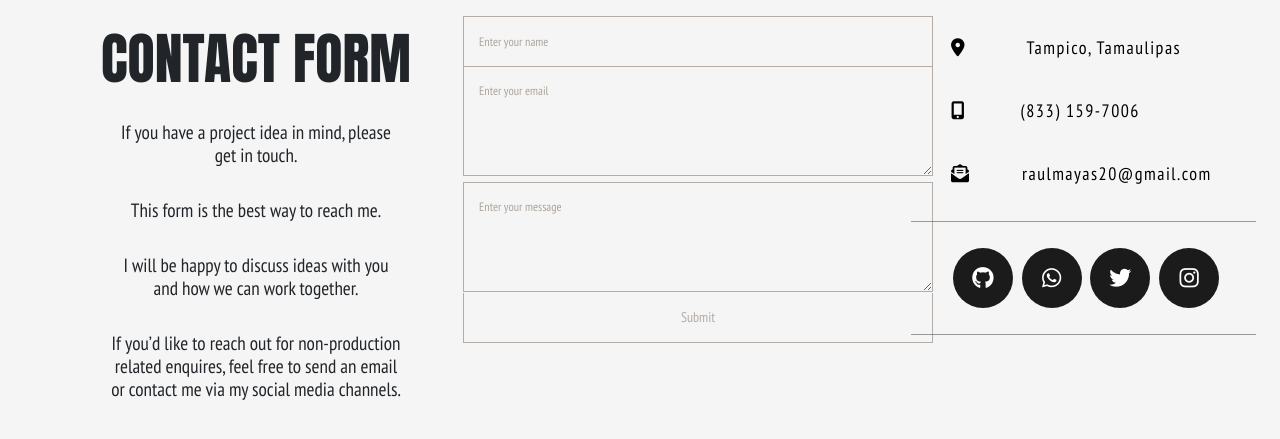
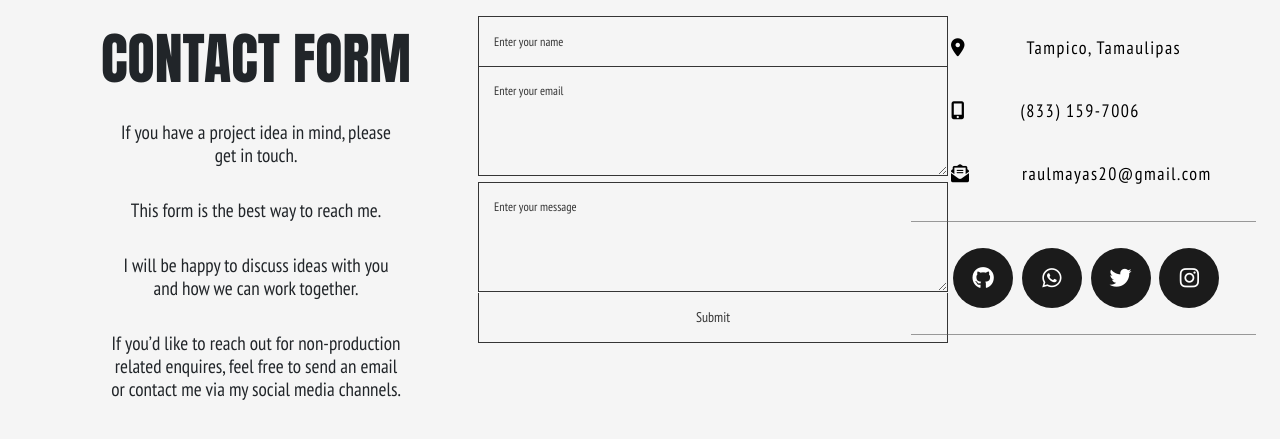
Before and after one commit to RaulMaya/Portfolio, a Django app: page /contact in a window 1280 px wide. Shown: the part 107-546 px from the top of the page. Run offline with Django 4.2, Linux system fonts and the light colour scheme; some libraries are stand-ins or nearby versions.

Commit message:
Contact Form Done

```diff
--- a/portfolios/static/portfolios/contact.css
+++ b/portfolios/static/portfolios/contact.css
@@ -2,77 +2,77 @@
 
 
 input::-webkit-input-placeholder, textarea::-webkit-input-placeholder {
-  color: #aca49c;
+  color: #353535;
   font-size: 0.875em;
 }
 
 input:focus::-webkit-input-placeholder, textarea:focus::-webkit-input-placeholder {
-  color: #bbb5af;
+  color: #353535;
 }
 
 input::-moz-placeholder, textarea::-moz-placeholder {
-  color: #aca49c;
+  color: #353535;
   font-size: 0.875em;
 }
 
 input:focus::-moz-placeholder, textarea:focus::-moz-placeholder {
-  color: #bbb5af;
+  color: #353535;
 }
 
 input::placeholder, textarea::placeholder {
-  color: #aca49c;
+  color: #353535;
   font-size: 0.875em;
 }
 
 input:focus::placeholder, textarea::focus:placeholder {
-  color: #bbb5af;
+  color: #353535;
 }
 
 input::-ms-placeholder, textarea::-ms-placeholder {
-  color: #aca49c;
+  color: #353535;
   font-size: 0.875em;
 }
 
 input:focus::-ms-placeholder, textarea:focus::-ms-placeholder {
-  color: #bbb5af;
+  color: #353535;
 }
 
 /* on hover placeholder */
 
 input:hover::-webkit-input-placeholder, textarea:hover::-webkit-input-placeholder {
-  color: #e2dedb;
+  color: #353535;
   font-size: 0.875em;
 }
 
 input:hover:focus::-webkit-input-placeholder, textarea:hover:focus::-webkit-input-placeholder {
-  color: #cbc6c1;
+  color: #353535;
 }
 
 input:hover::-moz-placeholder, textarea:hover::-moz-placeholder {
-  color: #e2dedb;
+  color: #353535;
   font-size: 0.875em;
 }
 
 input:hover:focus::-moz-placeholder, textarea:hover:focus::-moz-placeholder {
-  color: #cbc6c1;
+  color: #000000;
 }
 
 input:hover::placeholder, textarea:hover::placeholder {
-  color: #e2dedb;
+  color: #000000;
   font-size: 0.875em;
 }
 
 input:hover:focus::placeholder, textarea:hover:focus::placeholder {
-  color: #cbc6c1;
+  color: #000000;
 }
 
 input:hover::placeholder, textarea:hover::placeholder {
-  color: #e2dedb;
+  color: #000000;
   font-size: 0.875em;
 }
 
 input:hover:focus::-ms-placeholder, textarea:hover::focus:-ms-placeholder {
-  color: #cbc6c1;
+  color: #000000;
 }
 
 .contact-cont{
@@ -115,9 +115,9 @@
 
   background: transparent;
   outline: none;
-  color: #727272;
+  color: #000000;
 
-  border: solid 1px #b3aca7;
+  border: solid 1px #353535;
   border-bottom: none;
 
   transition: all 0.3s ease-in-out;
@@ -127,8 +127,8 @@
 }
 
 input:hover {
-  background: #d4d4d4;
-  color: #e2dedb;
+  background: #d3d3d3;
+  color: #000000;
 }
 
 textarea {
@@ -141,11 +141,11 @@
   background: transparent;
   outline: none;
 
-  color: #727272;
+  color: #000000;
   font-family: 'PT Sans Narrow', sans-serif;
   font-size: 0.875em;
 
-  border: solid 1px #b3aca7;
+  border: solid 1px #353535;
 
   transition: all 0.3s ease-in-out;
   -webkit-transition: all 0.3s ease-in-out;
@@ -154,8 +154,8 @@
 }
 
 textarea:hover {
-  background: #b6b6b6;
-  color: #e2dedb;
+  background: #d3d3d3;
+  color: #000000;
 }
 
 #submit {
@@ -165,17 +165,17 @@
 
   font-family: 'PT Sans Narrow', sans-serif;
   font-size: 0.875em;
-  color: #b3aca7;
+  color: #353535;
 
   outline:none;
   cursor: pointer;
 
-  border: solid 1px #b3aca7;
+  border: solid 1px #353535;
   border-top: none;
 }
 
 #submit:hover {
-  color: #e2dedb;
+  color: #000000;
 }
 
 
@@ -233,7 +233,7 @@
   .social-media-list {
     position: relative;
     font-size: 22px;
-    width: 100%;
+    width: 90%;
   }
 
   .social-media-list li a {
@@ -310,3 +310,11 @@
   hr {
     border-color: rgba(90, 90, 90, 0.6);
   }
+
+  .center-screen {
+    display: flex;
+    justify-content: center;
+    align-items: center;
+    text-align: center;
+    min-height: 50vh;
+  }
--- a/portfolios/templates/portfolios/contact.html
+++ b/portfolios/templates/portfolios/contact.html
@@ -14,6 +14,7 @@
 
 {% block content %}
 {% include "portfolios/includes/header.html" %}
+{% div "center-screen" %}
   {% div "container-fluid contact-cont" %}
 
   {% row "align-items-md-stretch" %}
@@ -72,4 +73,5 @@
       {% endcol %}
   {% endrow %}
   {% enddiv %}
+{% enddiv %}
 {% endblock %}
--- a/portfolios/templates/portfolios/index.html
+++ b/portfolios/templates/portfolios/index.html
@@ -14,7 +14,7 @@
 {% block content %}
   <div class="container">
       <div class="card">
-        <img src="{% static "portfolios/raulmaya.png" %}" alt="Person" class="card__image">
+        <img src="{% static "portfolios/images/raulmaya.png" %}" alt="Person" class="card__image">
         <h1 class="card__name">Raul Maya Salazar</h1>
         <p class="occupation">Ford Motor Company | Data Analyst Engineer | Python Engineer</p>
         <div class="grid-container">
--- a/portfolios/templates/portfolios/resume.html
+++ b/portfolios/templates/portfolios/resume.html
@@ -17,7 +17,7 @@
   <div class='row my-cv-header'>
     <div class='col-3'>
       <div class='center'>
-      <span class="helper"></span><img src="https://cdn-icons-png.flaticon.com/512/149/149071.png" width=150>
+      <span class="helper"></span><img class="my-image" src="{% static "portfolios/images/raulmayacv.jpeg" %}" height=200 width=200>
       </div>
     </div>
     <div class='col-9 personal-data'>
```
Also changed, not shown: portfolios/static/portfolios/resume.css (+8 -0 lines), portfolios/static/portfolios/images/raulmaya.png (renamed from portfolios/static/portfolios/raulmaya.png), portfolios/static/portfolios/images/raulmayacv.jpeg (added). Lines whose indentation alone changed are shown as unchanged.
